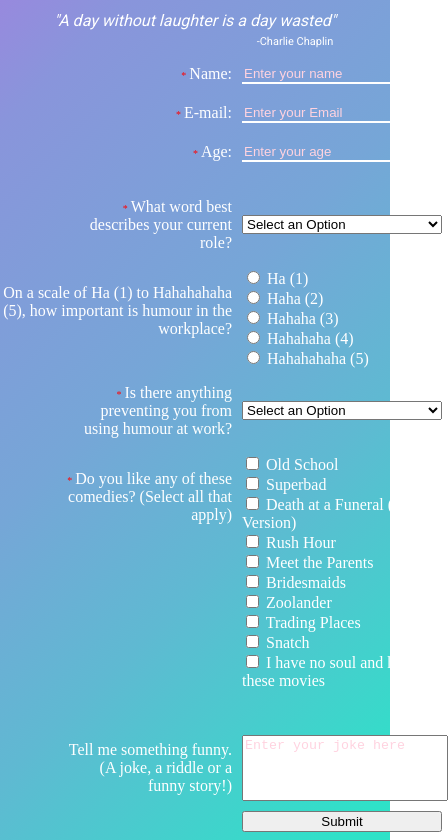
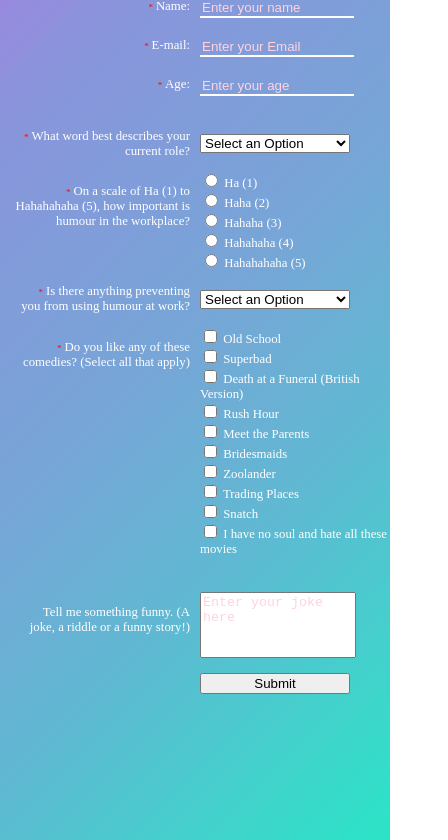
Before and after one commit to himashi99/workplace-humour-survey, a plain HTML site: page index.html in a window 390 px wide. Shown: the part 149-989 px from the top of the page, 448 px wide, since content can reach past the window. Drawn offline with nearby package versions, Linux system fonts and the light colour scheme.

Commit message:
Added Media Queries

```diff
--- a/index.html
+++ b/index.html
@@ -2,6 +2,7 @@
 <html lang="en" dir="ltr">
 <head>
   <meta charset="utf-8">
+  <meta name="viewport" content="width=device-width, initial-scale=1">
   <link rel="stylesheet" href="public/styles/style.css">
 
   <script src="https://ajax.googleapis.com/ajax/libs/jquery/3.2.1/jquery.min.js"></script>
--- a/public/styles/style.css
+++ b/public/styles/style.css
@@ -1,6 +1,7 @@
 body {
   margin: 0px;
   color: white;
+  font-size: 1em;
 }
 
 /* defines the gradient */
@@ -34,6 +35,7 @@ body {
 h1 {
   text-align: center;
   font-family: 'Shadows Into Light', cursive;
+  font-size: 3em;
 }
 
 /* quote */
@@ -48,13 +50,13 @@ h1 {
   position: relative;
   left: 100px;
   font-style: normal;
-  font-size: 11px;
+  font-size: 0.7em;
 }
 
 /* asterisk span on all items that need to be completed before submission */
 .asterisk {
   color: red;
-  font-size: 10px;
+  font-size: 0.7em;
   padding-right: 3px;
 }
 
@@ -98,14 +100,6 @@ h1 {
   padding-right: 10px;
 }
 
-.dropdown {
-    background-color: #4CAF50;
-    color: white;
-    padding: 16px;
-    font-size: 16px;
-    border: none;
-    cursor: pointer
-}
 
 /* arranges element for both dropdown menus */
 .each-question select {
@@ -178,3 +172,74 @@ h1 {
   grid-column: 2 / 3;
   width: 200px;
 }
+
+/* ---------------------------------------------  Media Queries  ------------------------------------------------------------*/
+
+/* if the screen size is less than or equal to 400px */
+@media only screen and (max-width : 400px) {
+
+  .wrapper {
+    height: 1020px;
+    width: 100%;
+}
+
+html {
+  overflow-x: hidden;
+}
+
+body {
+  font-size: 0.8em;
+}
+
+.survey {
+  /* padding-top: 30px; */
+  height: 1000px;
+  width: 100%;
+}
+
+h1 {
+  margin-top: 0px;
+}
+
+#description {
+  margin-bottom: 20px;
+}
+
+#description span {
+  left: 20px;
+}
+
+/* CSS grid for each of the question sections */
+.each-question {
+  display: grid;
+  grid-template-columns: 200px 1fr;
+}
+
+.basic-info input {
+    width: 150px;
+}
+
+/* arranges element for both dropdown menus */
+.each-question select {
+  width: 150px;
+}
+
+.joke textarea {
+  width: 150px;
+  margin-bottom: 15px;
+}
+
+#submit {
+  width: 150px;
+}
+
+.humour-scale p {
+  width: 190px;
+}
+
+.error-message {
+  width: 150px;
+  font-size: 0.5em;
+  text-align: center;
+}
+}
--- a/public/styles/style2.css
+++ b/public/styles/style2.css
@@ -33,3 +33,18 @@ p {
   color: #ffd3e0;
   font-size: 45px;
 }
+
+/*----------------------------------------------- Media Queries -------------------------------------------------------------*/
+
+@media only screen and (max-width : 400px) {
+
+.completed-survey {
+  width: 900px !important;
+}
+
+p {
+  font-size: 40px !important;
+  text-align: center;
+}
+
+}
```
Also changed, not shown: page2.html (+2 -0 lines).
